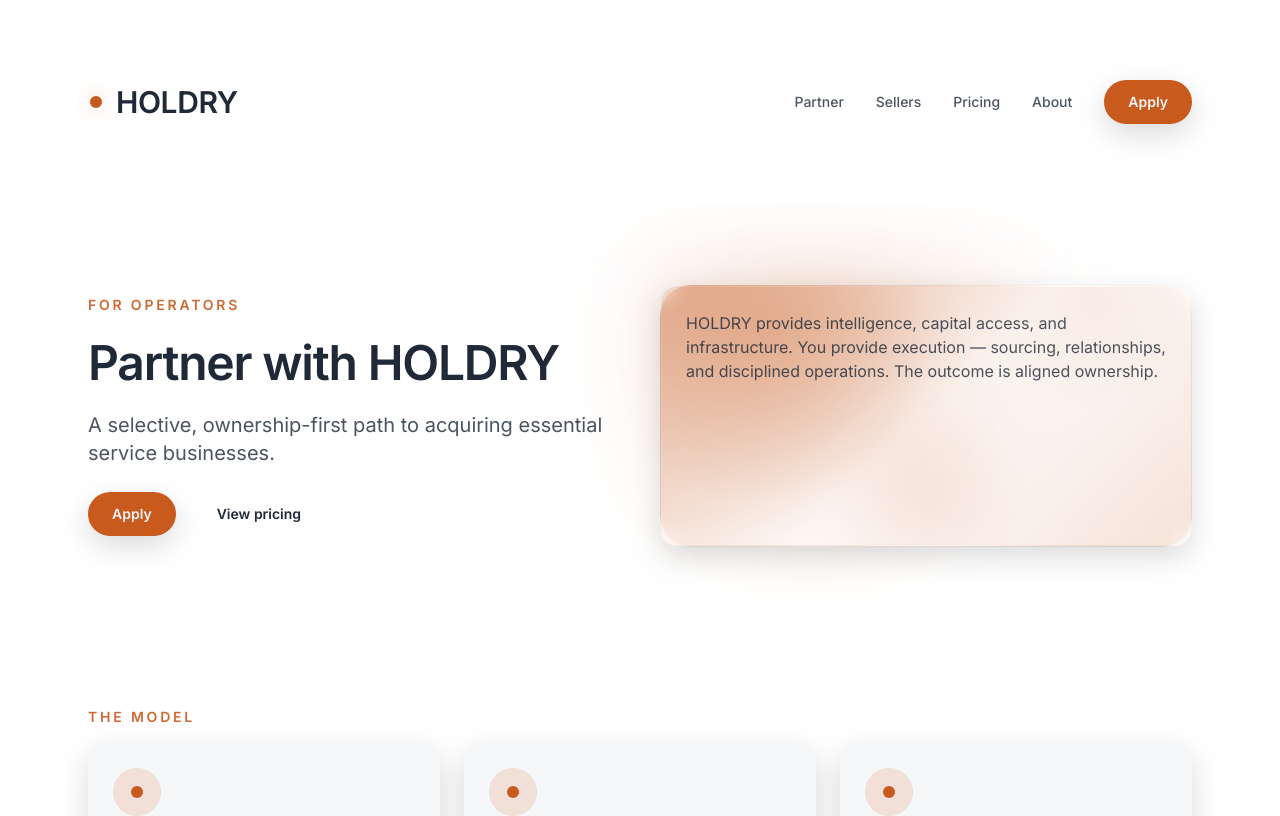
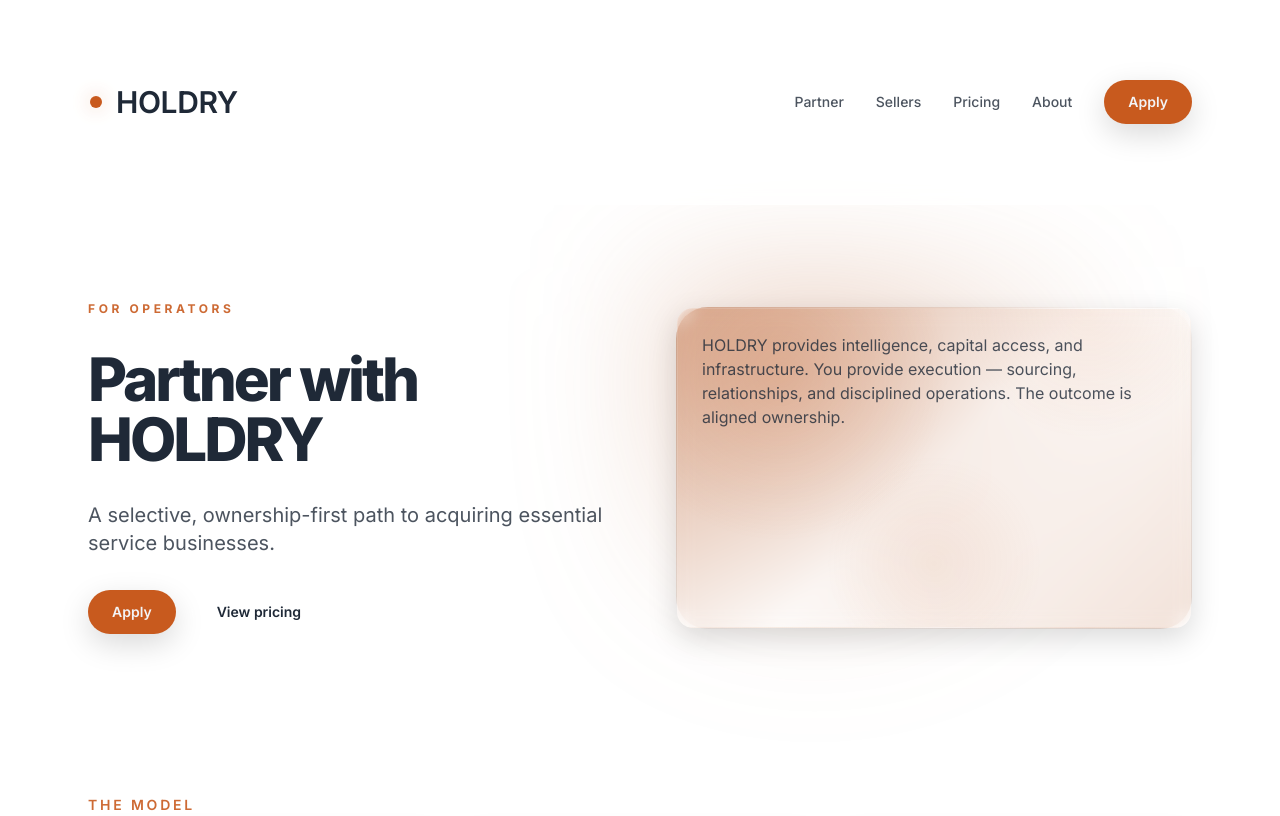
Before and after one commit to 7vw5pwdknv-spec/withpane.com, a Next.js app: page /partner in a window 1280 px wide. Shown: the top 816 px of the page. Built offline with nearby package versions, Linux system fonts and the light colour scheme.

Commit message:
Update Hero.tsx

```diff
--- a/src/components/Hero.tsx
+++ b/src/components/Hero.tsx
@@ -7,43 +7,74 @@ interface HeroProps {
   description: string;
   cta?: { href: string; label: string };
   secondaryCta?: { href: string; label: string };
+  trustLine?: string; // New prop for social proof
   children?: ReactNode;
 }
 
-export function Hero({ eyebrow, title, description, cta, secondaryCta, children }: HeroProps) {
+export function Hero({
+  eyebrow,
+  title,
+  description,
+  cta,
+  secondaryCta,
+  trustLine,
+  children
+}: HeroProps) {
   return (
-    <section className="section grid gap-10 pb-10 pt-14 md:grid-cols-2 md:items-center lg:pt-20">
-      <div className="space-y-6">
-        {eyebrow && <p className="text-sm font-semibold uppercase tracking-[0.2em] text-accent/90">{eyebrow}</p>}
+    <section className="section grid gap-10 pb-16 pt-14 md:grid-cols-2 md:items-center lg:pt-24">
+      <div className="flex flex-col space-y-8">
+        {/* Eyebrow - Keep subtle but tracking wider */}
+        {eyebrow && (
+          <p className="text-xs font-bold uppercase tracking-[0.3em] text-accent/90">
+            {eyebrow}
+          </p>
+        )}
 
-        <h1 className="text-3xl font-semibold leading-tight tracking-tight text-sand md:text-4xl lg:text-5xl">
+        {/* Headline - Shifted to extrabold and tighter tracking for impact */}
+        <h1 className="text-4xl font-extrabold leading-[1.1] tracking-tighter text-sand md:text-5xl lg:text-6xl">
           {title}
         </h1>
 
-        <p className="max-w-2xl text-lg text-sand/80 md:text-xl">{description}</p>
+        {/* Description - Max width limited for readability */}
+        <p className="max-w-xl text-lg leading-relaxed text-sand/80 md:text-xl">
+          {description}
+        </p>
 
+        {/* Action Area */}
+        <div className="space-y-8">
           <div className="flex flex-wrap items-center gap-4">
             {cta && (
-            <Link href={cta.href} className="btn-primary">
+              <Link href={cta.href} className="btn-primary px-8 py-4 text-base font-bold shadow-lg shadow-accent/20">
                 {cta.label}
               </Link>
             )}
             {secondaryCta && (
-            <Link href={secondaryCta.href} className="btn-secondary">
+              <Link href={secondaryCta.href} className="btn-secondary px-8 py-4 text-base font-bold">
                 {secondaryCta.label}
               </Link>
             )}
           </div>
+
+          {/* New Trust Line Element */}
+          {trustLine && (
+            <div className="flex items-center gap-3">
+              <div className="h-px w-8 bg-accent/30" />
+              <p className="text-sm font-medium tracking-wide text-sand/50">
+                {trustLine}
+              </p>
+            </div>
+          )}
+        </div>
       </div>
 
-      {/* “Pop” card */}
-      <div className="relative">
-        {/* ambient glow */}
-        <div className="pointer-events-none absolute -inset-6 rounded-[2rem] bg-[radial-gradient(circle_at_30%_20%,rgba(200,90,30,0.25),transparent_55%)] blur-2xl" />
+      {/* Visual Side: The "Data Card" */}
+      <div className="relative lg:ml-4">
+        {/* Intensified ambient glow for the "Intelligence" look */}
+        <div className="pointer-events-none absolute -inset-10 rounded-[2rem] bg-[radial-gradient(circle_at_30%_20%,rgba(189,107,62,0.3),transparent_60%)] blur-3xl" />
 
-        {/* gradient border */}
-        <div className="rounded-[2rem] bg-[linear-gradient(135deg,rgba(200,90,30,0.45),rgba(255,255,255,0.06),rgba(200,90,30,0.18))] p-[1px]">
-          <div className="card grid-fade min-h-[260px] rounded-[2rem] border border-white/5 bg-midnight/70 p-8 shadow-soft backdrop-blur">
+        {/* Gradient border with slightly more weight */}
+        <div className="relative rounded-[2rem] bg-[linear-gradient(135deg,rgba(189,107,62,0.5),rgba(255,255,255,0.05),rgba(189,107,62,0.2))] p-[1px] transition-transform duration-500 hover:scale-[1.01]">
+          <div className="card grid-fade min-h-[320px] rounded-[2rem] border border-white/5 bg-midnight/80 p-10 shadow-2xl backdrop-blur-md">
             {children}
           </div>
         </div>
```
Lines whose indentation alone changed are shown as unchanged.
